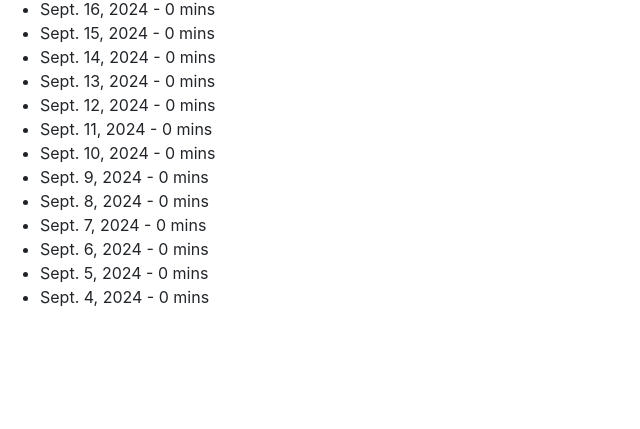
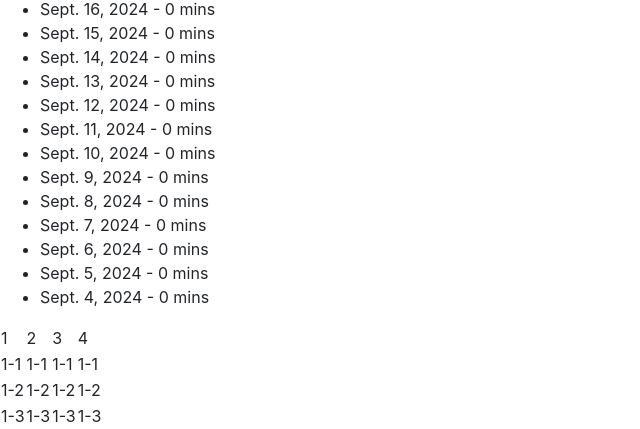
Before and after one commit to Visioness/Study-Plan, a Django app: page /habits/track/Django in a window 1280 px wide. Shown: the part 467-896 px from the top of the page, without its empty margins (0-640 px from the left). Before the commit the page ends 774 px from the top, so only its background shows below. Run offline with Django 5.2, Linux system fonts and the light colour scheme; data comes from the database, SQL or seed files in the repository; both versions use the stored data as it was after the commit; some libraries are stand-ins or nearby versions.

Commit message:
Update track.html and database

```diff
--- a/habit_tracker/templates/habit_tracker/add.html
+++ b/habit_tracker/templates/habit_tracker/add.html
@@ -1,7 +1,7 @@
 {% extends 'habit_tracker/layout.html' %}
 
 {% block title %}
-    Add Page
+    <title>Add Habit</title>
 {% endblock %}
 
 {% block body %}
--- a/habit_tracker/templates/habit_tracker/index.html
+++ b/habit_tracker/templates/habit_tracker/index.html
@@ -1,7 +1,7 @@
 {% extends 'habit_tracker/layout.html' %}
 
 {% block title %}
-    Habit Tracker
+    <title>Habit Tracker</title>
 {% endblock %}
 
 {% block body %}
--- a/habit_tracker/templates/habit_tracker/layout.html
+++ b/habit_tracker/templates/habit_tracker/layout.html
@@ -2,7 +2,7 @@
 <!DOCTYPE html>
 <html lang="en">
     <head>
-        <title>{% block title %}{% endblock %}</title>
+        {% block title %}{% endblock %}
         <meta charset="UTF-8">
         <meta name="viewport" content="width=device-width, initial-scale=1.0">
         <link rel="stylesheet" href="https://stackpath.bootstrapcdn.com/bootstrap/4.4.1/css/bootstrap.min.css" integrity="sha384-Vkoo8x4CGsO3+Hhxv8T/Q5PaXtkKtu6ug5TOeNV6gBiFeWPGFN9MuhOf23Q9Ifjh" crossorigin="anonymous">
--- a/habit_tracker/templates/habit_tracker/track.html
+++ b/habit_tracker/templates/habit_tracker/track.html
@@ -1,11 +1,12 @@
 {% extends 'habit_tracker/layout.html' %}
 
 {% block title %}
-    Habit Tracker
+    <title>Habit Tracker</title>
 {% endblock %}
 
 {% block body %}
     <h1>{{ habit }}</h1>
+
     <div>
         <ul>
             {% for entry in entries %}
@@ -13,4 +14,41 @@
             {% endfor %}
         </ul>
     </div>
+
+    <div>
+        <table>
+            <thead>
+                <tr>
+                    <td>1</td>
+                    <td>2</td>
+                    <td>3</td>
+                    <td>4</td>
+                </tr>
+            </thead>
+
+            <tbody>
+                <tr>
+                    <td>1-1</td>
+                    <td>1-1</td>
+                    <td>1-1</td>
+                    <td>1-1</td>
+                </tr>
+
+                <tr>
+                    <td>1-2</td>
+                    <td>1-2</td>
+                    <td>1-2</td>
+                    <td>1-2</td>
+                </tr>
+
+                <tr>
+                    <td>1-3</td>
+                    <td>1-3</td>
+                    <td>1-3</td>
+                    <td>1-3</td>
+                </tr>
+
+            </tbody>
+        </table>
+    </div>
 {% endblock %}
--- a/habit_tracker/util.py
+++ b/habit_tracker/util.py
@@ -1,4 +1,6 @@
 from .models import Habit
+from datetime import timedelta
+from django.utils import timezone
 
 
 def list_habits():
@@ -6,4 +8,20 @@ def list_habits():
 
 
 def search_habits(habit_name):
-    return Habit.objects.filter(name=habit_name)
+    entries = list(Habit.objects.filter(name=habit_name))
+    sorted_entries = sorted(entries, key=lambda x: x.date, reverse=True)
+
+    return sorted_entries
+
+
+def create_calendar(habit_name):
+    for i in range(30):
+        date = timezone.now() - timedelta(days=i) + timedelta(hours=3)
+        if not Habit.objects.filter(name=habit_name, date=date):
+            new_entry = Habit(
+                name=habit_name,
+                date=date,
+                duration=0,
+            )
+
+            new_entry.save()
--- a/habit_tracker/views.py
+++ b/habit_tracker/views.py
@@ -2,6 +2,10 @@ from django.shortcuts import render, redirect
 from .models import Habit
 from django.utils import timezone
 from . import util
+
+from datetime import datetime, timedelta
+from django.db.models import Max
+import json
 
 # Create your views here.
 def index(request):
@@ -11,6 +15,8 @@ def index(request):
 
 
 def track_habit(request, habit):
+    util.create_calendar(habit)
+
     return render(request, "habit_tracker/track.html", {
         "habit": habit,
         "entries": util.search_habits(habit)
@@ -33,7 +39,7 @@ def add_habit_entry(request):
             habit.save()
 
         else:
-            habit = Habit(name=name, date=date, duration=duration)
+            habit = Habit(name=name, date=date + timedelta(hours=3), duration=duration)
             habit.save()
 
         return redirect("habit_tracker:track_habit", habit.name)
```
Also changed, not shown: db.sqlite3.
